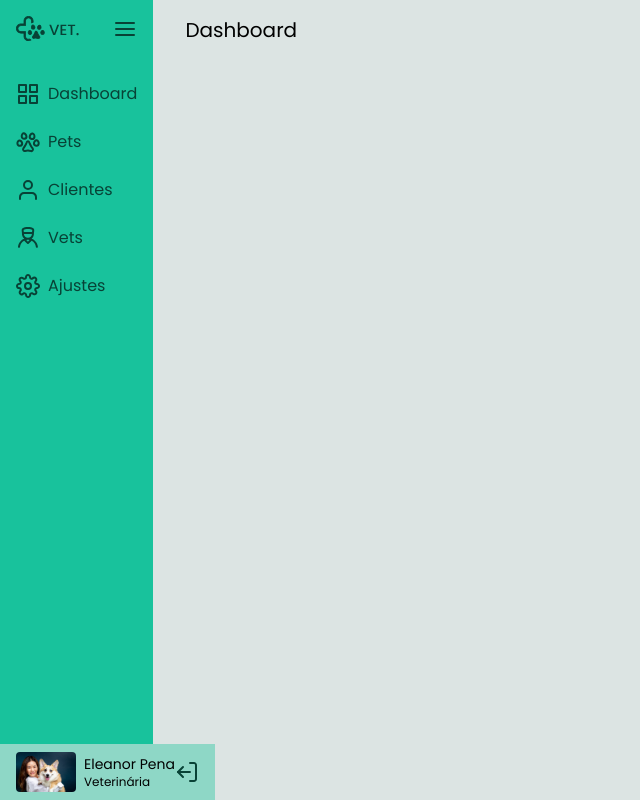
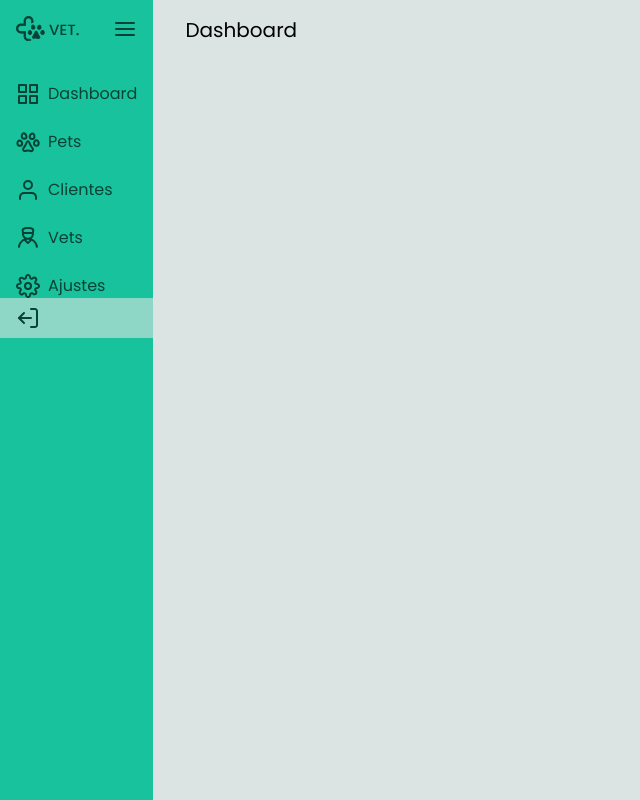
Before and after one commit to Marcoswodbarros/Sidebar, a website: page index.html in a window 1280 px wide. Both pictures are taken after a click on the picture 28 px from the left and 28 px from the top of the page. Shown: the whole page, without its empty margins (0-640 px from the left). Drawn offline with Linux system fonts and the light colour scheme.

Commit message:
Upadating the user container

```diff
--- a/index.html
+++ b/index.html
@@ -14,7 +14,7 @@
 </head>
 
 <body class="bg-bgColor font-poppins text-xl flex gap-4">
-    <aside class="bg-green h-screen w-auto">
+    <nav class="bg-green h-screen w-auto">
         <div class="aside__top flex justify-between mb-6 p-4">
             <img src="src/images/logo.svg" id="vet__logo" class="hidden" alt="Vet logo">
             <img src="src/images/menu.svg" id="menu__closed" alt="Menu">
@@ -29,9 +29,9 @@
             <li class="flex gap-2"><img src="src/images/settings.svg" alt="Settings icon"><p class="li__text--fifth hidden">Ajustes</p></li>
         </ul>
 
-        <div class="bg-lightGreen opacity-100 px-4 py-2 absolute bottom-0 flex">
+        <div class="bg-lightGreen opacity-100 px-4 py-2 bottom-0 flex">
 
-            <div class="user__info flex items-center gap-2">
+            <div id="user__info" class="flex items-center gap-2">
                 <img src="src/images/photo.jpg" class="h-10 rounded" alt="User picture">
                 <div class="user__info--text">
                     <p class="text-sm bold">Eleanor Pena</p>
@@ -40,7 +40,7 @@
             </div>
             <img src="src/images/log-out.svg" alt="Logout">
         </div>
-    </aside>
+    </nav>
 
     <h1 class="p-4">Dashboard</h1>
 
--- a/src/js/main.js
+++ b/src/js/main.js
@@ -6,6 +6,7 @@ let liText2 = document.querySelector('.li__text--second');
 let liText3 = document.querySelector('.li__text--third');
 let liText4 = document.querySelector('.li__text--fourth');
 let liText5 = document.querySelector('.li__text--fifth');
+let user = document.querySelector('#user__info');
 
 openSide.addEventListener("click", openMenu);
 closeSide.addEventListener("click", closeMenu);
@@ -19,6 +20,7 @@ function openMenu () {
     liText3.style.display = "inline";
     liText4.style.display = "inline";
     liText5.style.display = "inline";
+    user.style.display = "none"
 }
 
 function closeMenu () {
@@ -30,4 +32,5 @@ function closeMenu () {
     liText3.style.display = "none";
     liText4.style.display = "none";
     liText5.style.display = "none";
+    user.style.display = "flex";
 }
```
Also changed, not shown: dist/output.css.
